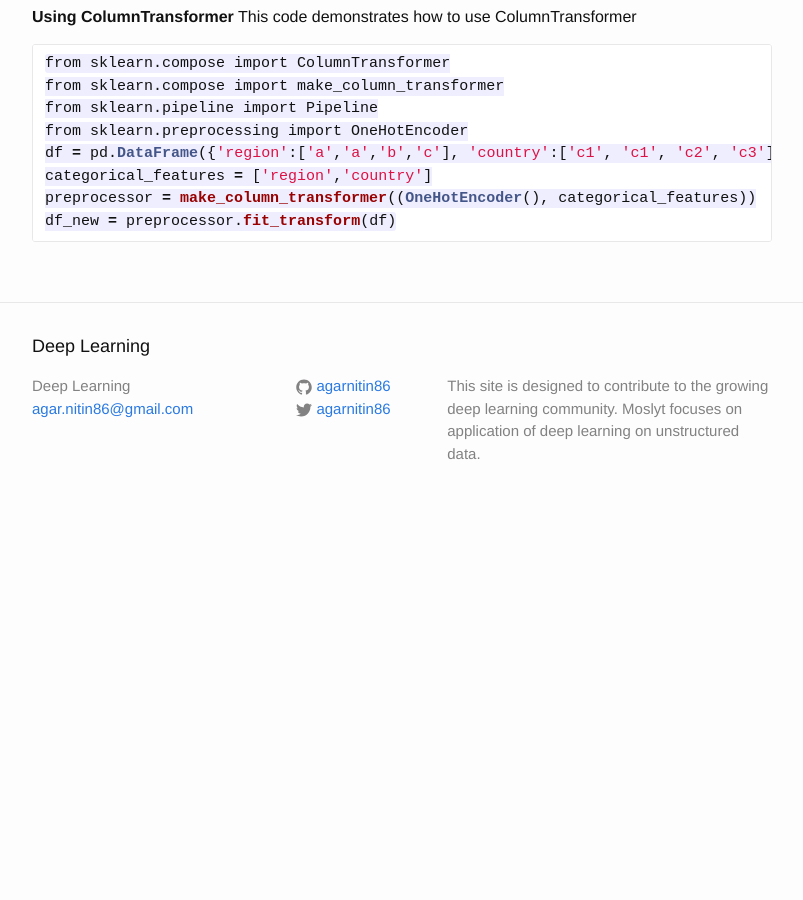
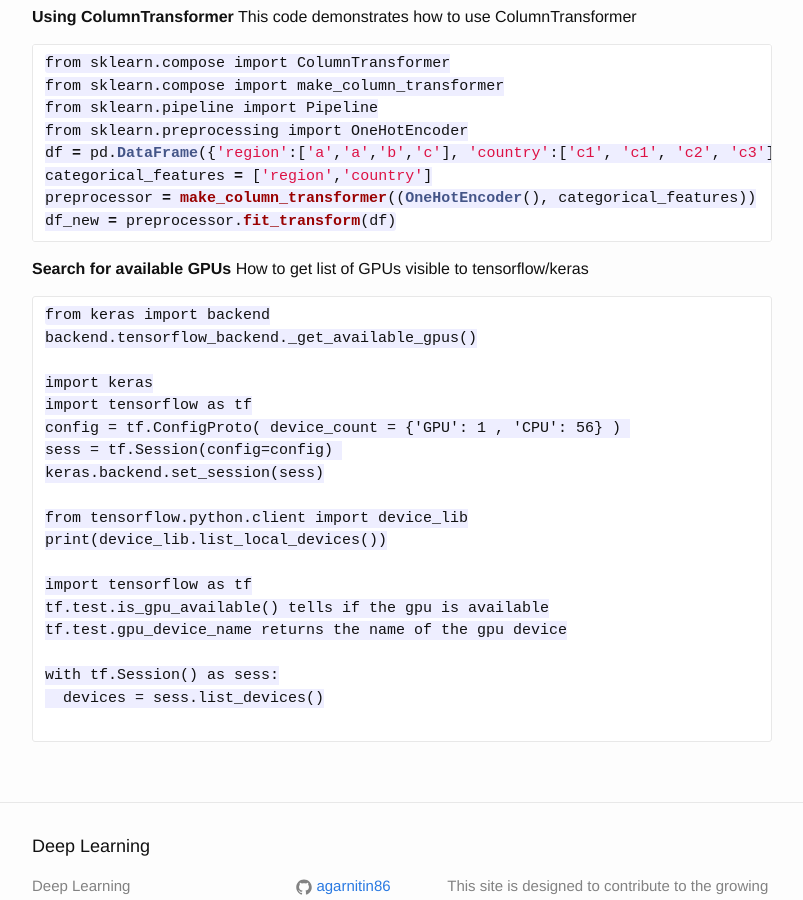
Before and after one commit to agarnitin86/agarnitin86.github.io, a Jekyll site: the page built from _posts/2019-11-19-Help.markdown, in a window 1280 px wide and 900 px high, scrolled down 759 px. Shown: the whole window, without its empty margins (238-1041 px from the left). Built offline with Jekyll 4.4.1, drawn with Linux system fonts in a browser that asks for light colours; before the commit the page ends 1284 px from its top, so only the background shows below that.

Commit message:
Update 2019-11-19-Help.markdown

````diff
--- a/_posts/2019-11-19-Help.markdown
+++ b/_posts/2019-11-19-Help.markdown
@@ -36,3 +36,27 @@ categorical_features = ['region','country']
 preprocessor = make_column_transformer((OneHotEncoder(), categorical_features))
 df_new = preprocessor.fit_transform(df)
 ```
+
+**Search for available GPUs**
+How to get list of GPUs visible to tensorflow/keras
+```
+from keras import backend
+backend.tensorflow_backend._get_available_gpus()
+
+import keras
+import tensorflow as tf
+config = tf.ConfigProto( device_count = {'GPU': 1 , 'CPU': 56} )
+sess = tf.Session(config=config)
+keras.backend.set_session(sess)
+
+from tensorflow.python.client import device_lib
+print(device_lib.list_local_devices())
+
+import tensorflow as tf
+tf.test.is_gpu_available() tells if the gpu is available
+tf.test.gpu_device_name returns the name of the gpu device
+
+with tf.Session() as sess:
+  devices = sess.list_devices()
+
+```
````
